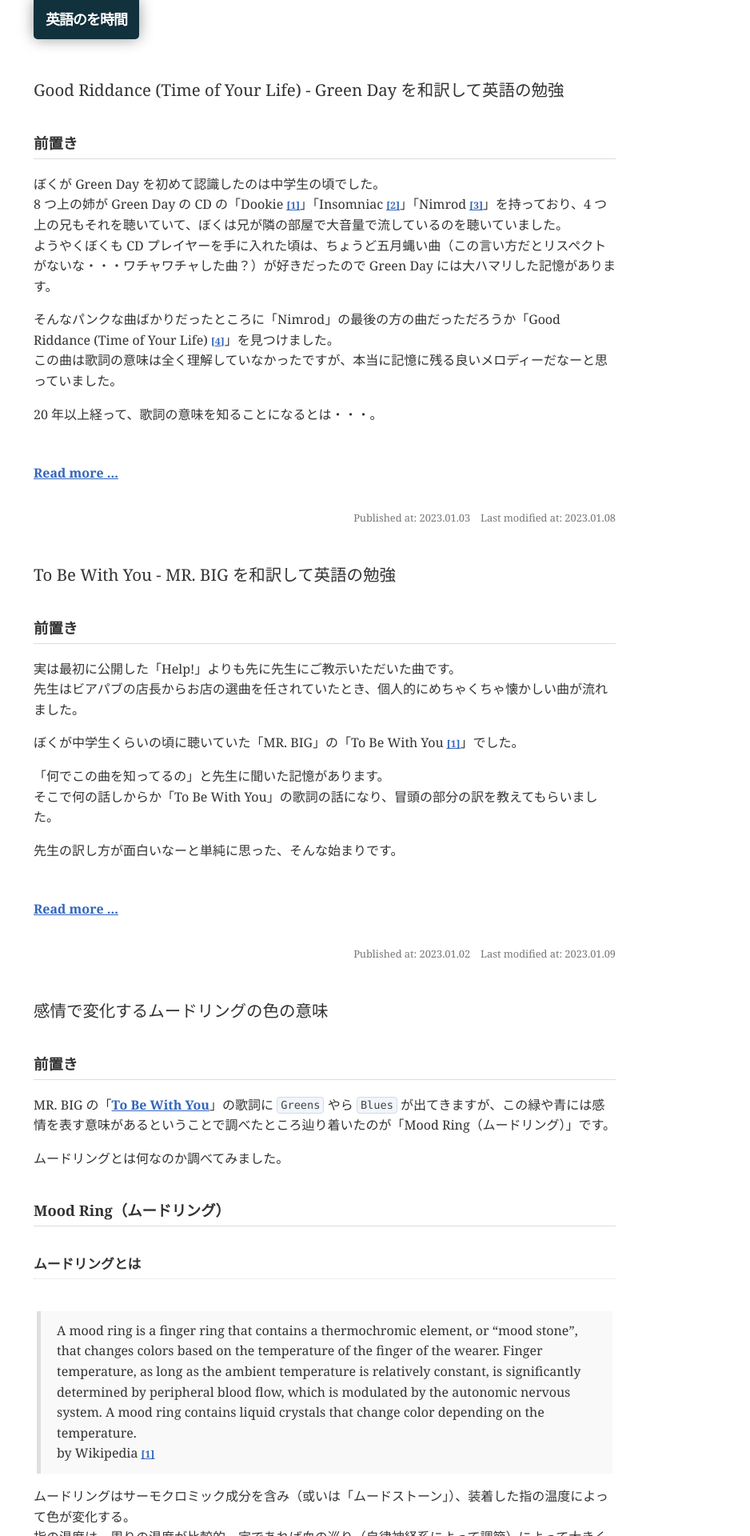
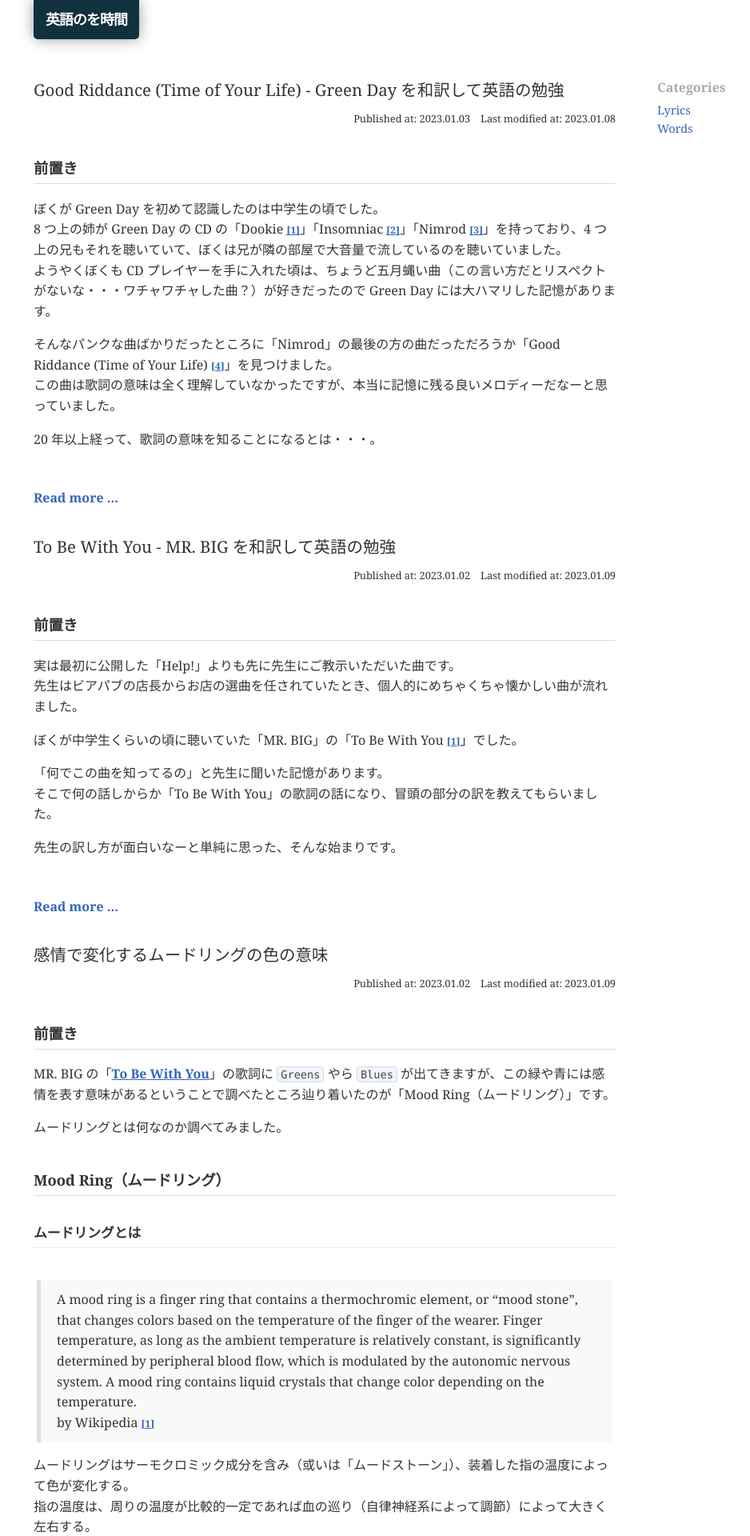
Before and after one commit to tetsuwo/en-study, a Jekyll site: the page built from index.html, in a window 1280 px wide. Shown: the top 1920 px of the page at 80% size, without its empty margins (108-1046 px from the left). Built offline with Jekyll 4.4.1, drawn with Linux system fonts in a browser that asks for light colours; the list of posts is cut into pages by our own code; some of the changed text lies outside the part shown.

Commit message:
update: style

```diff
--- a/_layouts/main.html
+++ b/_layouts/main.html
@@ -58,6 +58,18 @@
                 </section>
                 <!-- /#main -->
                 <div id="sider" class="clearfix">
+                    <div class="sider-inner">
+                        <section class="sider-group clearfix">
+                            <h1 class="sider-title">Categories</h1>
+                            <ul id="tags">
+                                {% for category in site.categories %}
+                                    <li><a href="{{ site.baseurl }}/category/{{ category | first | downcase | slugize }}">
+                                        {{ category | first }}
+                                    </a></li>
+                                {% endfor %}
+                            </ul>
+                        </section>
+                    </div>
                     <!--
                     <div class="sider-inner">
                         {% assign tag_names = "" | split: "|"  %}
--- a/assets/css/style.css
+++ b/assets/css/style.css
@@ -394,6 +394,7 @@
 .post-head a:hover { color: #999; text-decoration: none; }
 .post-head .ads { margin-top: 2em; }
 .ads-sponsored-link { color: #aaa; }
+.post-head--subinfo { margin-top: 10px; }
 
 /* -- post-body -- */
 .post-body { text-shadow: none; margin-bottom: 2em; }
--- a/index.html
+++ b/index.html
@@ -7,15 +7,12 @@
     <article class="post post-text clearfix">
         <header class="post-head clearfix">
             <h1><a href="{{ post.url }}">{{ post.title }}</a></h1>
-        </header>
-        <div class="post-body clearfix">{{ post.content | split:"<!-- more -->" | first }}</div>
-        {% if post.content contains "<!-- more -->" %}
-            <div class="post-body clearfix">
-                <a href="{{ post.url }}">Read more ...</a>
-            </div>
-        {% endif %}
-        <footer class="post-foot clearfix">
-            <div class="clearfix">
+            <div class="post-head--subinfo clearfix">
+                <p class="tags">
+                    {% for category in page.categories %}
+                    <a href="/category/{{ category | downcase | slugify }}">{{ category }}</a>
+                    {% endfor %}
+                </p>
                 <!--
                 <p class="tags">
                     {% for tag in post.tags %}
@@ -26,7 +23,13 @@
                 <time datetime="{{ post.last_modified_at | date: '%Y-%m-%d' }}">Last modified at: {{ post.last_modified_at | date: '%Y.%m.%d' }}</time>
                 <time datetime="{{ post.date | date: '%Y-%m-%d' }}">Published at: {{ post.date | date: '%Y.%m.%d' }}</time>
             </div>
-        </footer>
+        </header>
+        <div class="post-body clearfix">{{ post.content | split:"<!-- more -->" | first }}</div>
+        {% if post.content contains "<!-- more -->" %}
+            <div class="post-body--more clearfix">
+                <a href="{{ post.url }}">Read more ...</a>
+            </div>
+        {% endif %}
     </article>
 {% endfor %}
 
```
Also changed, not shown: _layouts/post.html (+8 -3 lines).
